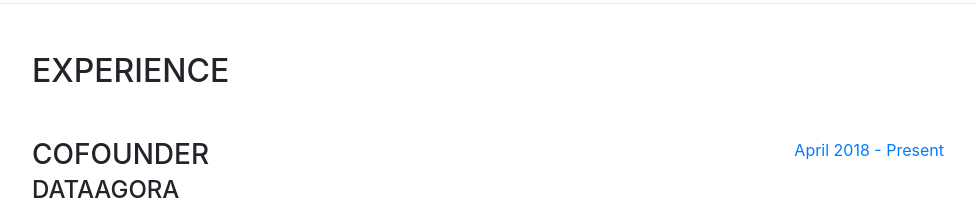
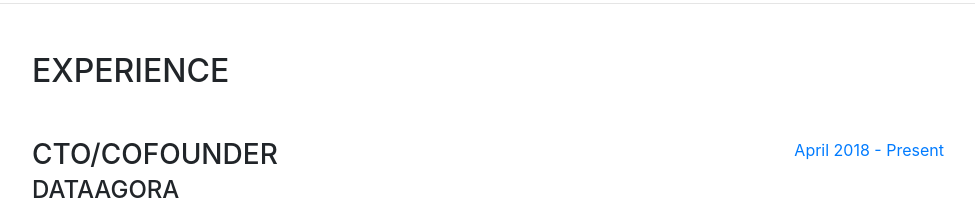
Before and after one commit to neeleshdodda44/neeleshdodda44.github.io, a website with bundled scripts: page index.html in a window 1280 px wide. Shown: the part 1598-1819 px from the top of the page, without its empty margins (288-1263 px from the left). Built offline with nearby package versions, Linux system fonts and the light colour scheme; a web font is replaced by a local one.

Commit message:
Update index.html

```diff
--- a/index.html
+++ b/index.html
@@ -105,7 +105,7 @@
 
           <div class="resume-item d-flex flex-column flex-md-row mb-5">
             <div class="resume-content mr-auto">
-              <h3 class="mb-0">Cofounder</h3>
+              <h3 class="mb-0">CTO/Cofounder</h3>
               <div class="subheading mb-3">DataAgora</div>
               <p> I cofounded a startup in my sophomore year of college. We're building privacy-preserving artificial intelligence for companies that struggle to centralize their data or are simply unable to. Check out our website <a href="https://www.dataagora.com" target="_blank">here</a> for more information.</p>
             </div>
```
